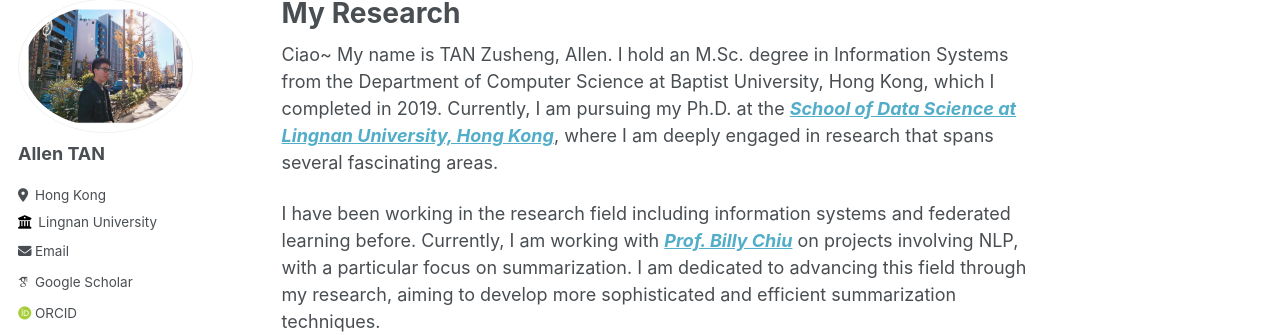
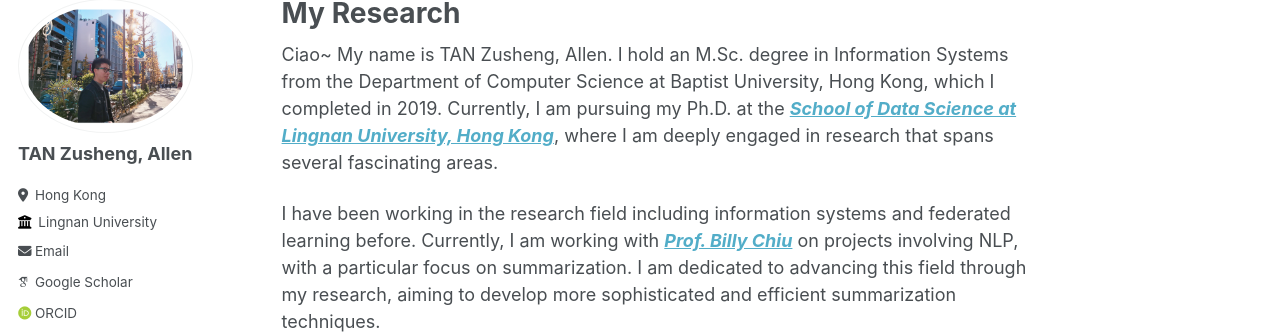
Before and after one commit to allent4n/allent4n.github.io, a Jekyll site: the page built from _pages/about.md, in a window 1280 px wide. Shown: the part 107-442 px from the top of the page. Built offline with Jekyll 4.4.1, drawn with Linux system fonts in a browser that asks for light colours; some web fonts are replaced.

Commit message:
Update _config.yml

```diff
--- a/_config.yml
+++ b/_config.yml
@@ -22,7 +22,7 @@ repository               : "academicpages/academicpages.github.io"
 author:
   # Biographic information
   avatar           : "profile.jpg"
-  name             : "Allen TAN"
+  name             : "TAN Zusheng, Allen"
   pronouns         : # example: "she/her"
   bio              : " "
   location         : "Hong Kong"
```
